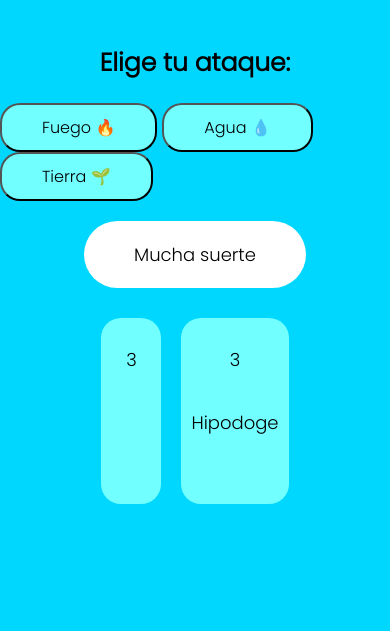
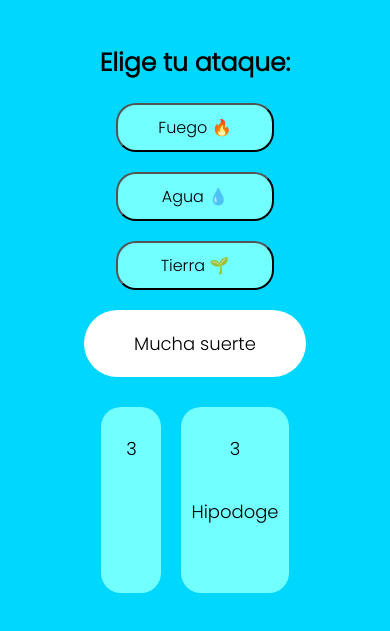
Before and after one commit to SoyRandy708/Mokepon.github.io, a plain HTML site: page mokepon/mokepon.html in a window 390 px wide. Both pictures are taken after a click on the button "Seleccionar". Shown: the part 69-700 px from the top of the page. Drawn offline with Linux system fonts and the light colour scheme.

Commit message:
Agregue responsive desing al proyecto

```diff
--- /dev/null
+++ b/mokepon/css/celular.css
@@ -0,0 +1,10 @@
+@media(max-width: 400px) {
+    .tarjetas {
+        flex-direction: column;
+    }
+}
+@media(max-width: 550px) {
+    .botones-de-ataque {
+        flex-direction: column;
+    }
+}
--- a/mokepon/css/styles.css
+++ b/mokepon/css/styles.css
@@ -26,7 +26,7 @@ body {
 .subtitulo {
     font-size: 2.5rem;
 }
-.tarjetas {
+.tarjetas, .botones-de-ataque {
     display: flex;
     gap: 2rem;
 
--- a/mokepon/mokepon.html
+++ b/mokepon/mokepon.html
@@ -7,6 +7,7 @@
     <title>MOKEPON!</title>
     <script src="./js/mokepon.js"></script>
     <link rel="stylesheet" href="css/styles.css">
+    <link rel="stylesheet" href="css/celular.css">
 </head>
 <body>
     <main>
@@ -41,7 +42,7 @@
             <h1 class="titulo">Mokepon</h1>
             <h2 class="subtitulo">Elige tu ataque:</h2>
 
-            <div>
+            <div class="botones-de-ataque">
                 <button id="boton-fuego" class="boton-de-ataque">Fuego 🔥</button>
                 <button id="boton-agua" class="boton-de-ataque">Agua 💧</button>
                 <button id="boton-tierra" class="boton-de-ataque">Tierra 🌱</button>
```
